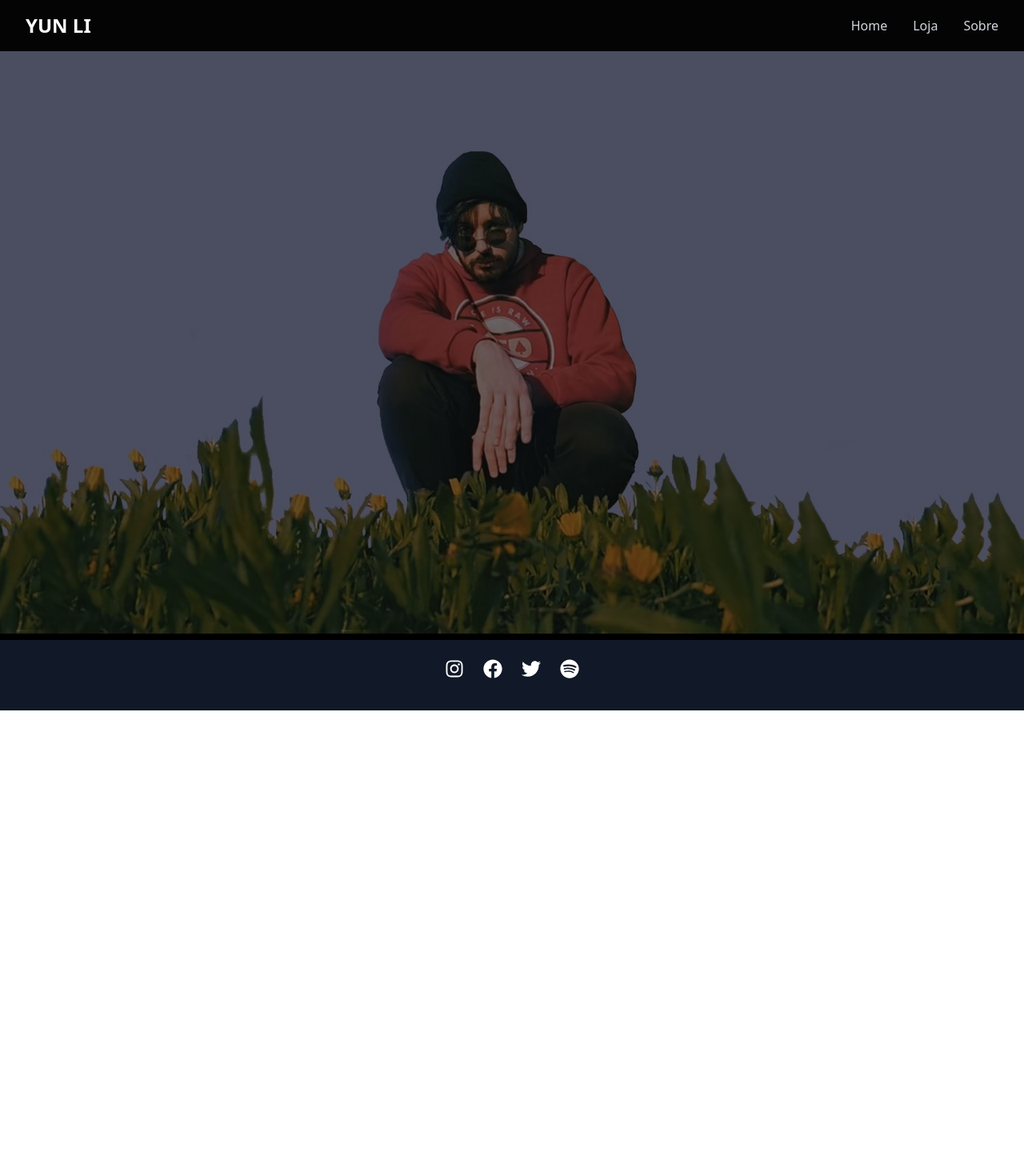
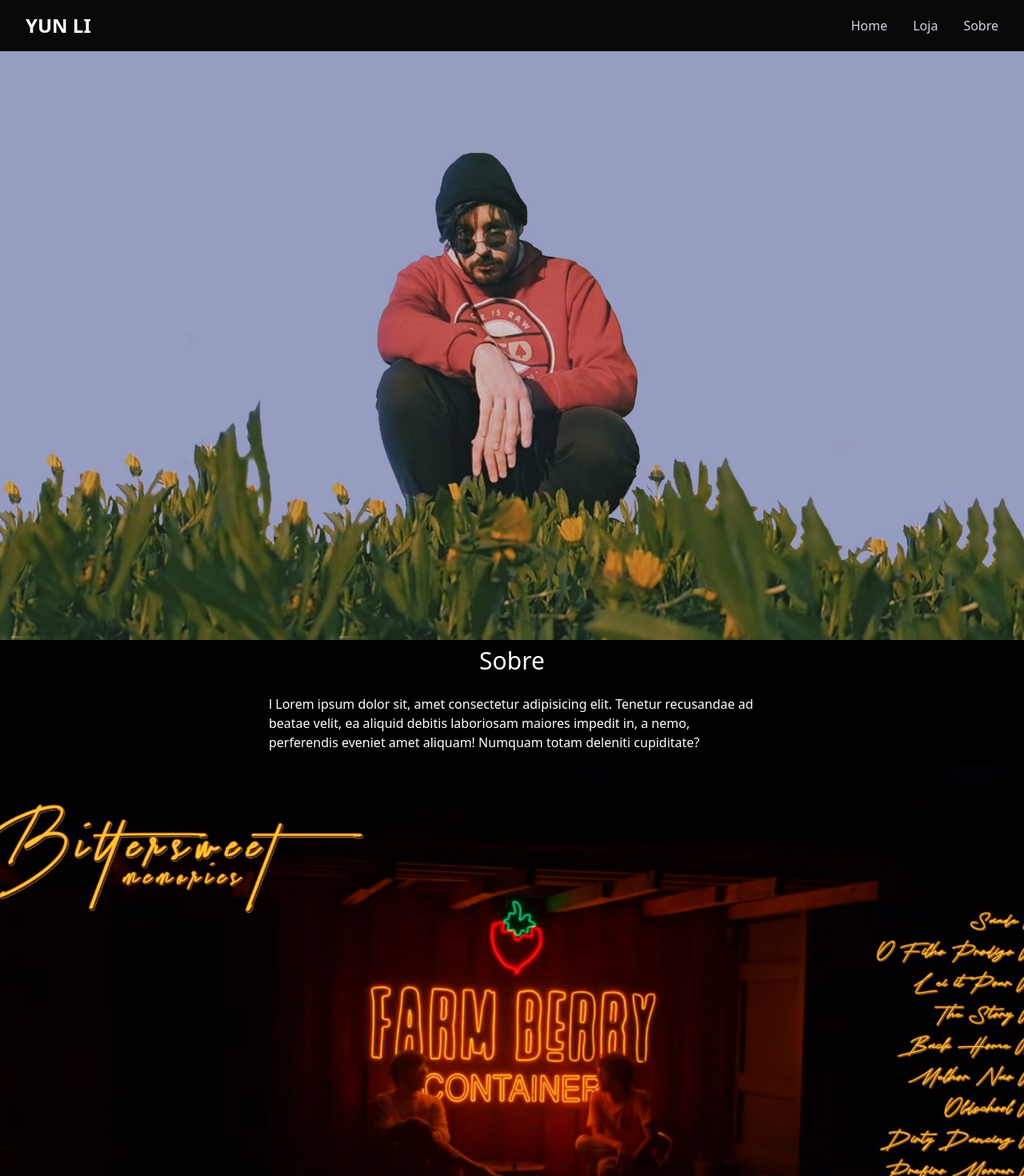
Before and after one commit to Wkyouma/Yun-Li-page, a React (Vite) app: page /About in a window 1280 px wide. Shown: the top 1470 px of the page at 80% size. Before the commit the page ends 888 px from the top, so only its background shows below. Built offline with nearby package versions, Linux system fonts and the light colour scheme; a web font is replaced by a local one.

Commit message:
loja e sobre

```diff
--- a/src/Json/Tracks.json
+++ b/src/Json/Tracks.json
@@ -4,6 +4,8 @@
         "titulo": "Validation",
         "artista": "YUNG LIXO",
         "ano": 2022,
+        "documentario": "https://www.youtube.com/embed/isYTbfw7Sfg",
+
         "musicas": [
             {
                 "id": 101,
@@ -78,6 +80,7 @@
         "titulo": "Bittersweet Memories",
         "artista": "YUNG LIXO",
         "ano": 2023,
+        "documentario":"https://www.youtube.com/embed/j2hjqXYbD6A",
         "musicas": [
             {
                 "id": 201,
@@ -151,8 +154,9 @@
     {
         "id": 3,
         "titulo": "13 Lentes de um final feliz",
-        "artista": "Artista Desconhecido",
-        "ano": "Desconhecido",
+        "artista": "YUNG LIXO",
+        "ano": "2024",
+        "documentario":"https://www.youtube.com/embed/6diMpCgmdEE",
         "musicas": [
             {
                 "id": 301,
--- a/src/Routes.jsx
+++ b/src/Routes.jsx
@@ -6,6 +6,7 @@ import Nav from './componentes/Nav'
 import Album from './pages/Album/index';
 import Sobre from './pages/Sobre/index'
 import Footer from './componentes/footer'
+import Loja from './pages/Loja/index'
 function App() {
   return (
     <BrowserRouter>
@@ -13,7 +14,7 @@ function App() {
       <Routes>
         <Route path='/' element={<Home></Home>}></Route>
         <Route path='/About' element={<Sobre></Sobre>}></Route>
-        <Route path='/Loja' element={<Sobre></Sobre>}></Route>
+        <Route path='/Loja' element={<Loja></Loja>}></Route>
         <Route path='*' element={<NotFound></NotFound>}></Route>
         <Route path="/album/:id" element={<Album />} />
       </Routes>
--- /dev/null
+++ b/src/componentes/Cards/index.jsx
@@ -0,0 +1,30 @@
+const Cards = ({ background }) => {
+  const url = background;
+  return (
+    <>
+      <div className="grid w-72 m-2 ">
+        <div className="group relative items-center justify-center overflow-hidden cursor-pointer rounded-md">
+          <div className="h-96 w-72">
+            <img
+              className="h-full w-full object-cover group-hover:rotate-3 group-hover:scale-125 transition-transform"
+              src={url}
+              alt="teste"
+            />
+          </div>
+          <div className="absolute inset-0 bg-gradient-to-b from-transparent via-transparent to-black group-hover:from-black/70 group-hover:via-black/60 group-hover:to-black/70"></div>
+          <div className="absolute inset-0 flex flex-col items-center justify-center px-9 text-center translate-y-[59%] group-hover:translate-y-0 transition-all">
+            <h1 className="text-3xl font-bold text-white">teste</h1>
+            <p className="text-white text-lg italic mb-3">
+              Lorem, ipsum dolor sit amet consectetur adipisicing e
+            </p>
+            <button className="rounded-full bg-neutral-900 py-2 px-3.5 text-sm capitalize text-white hover:bg-slate-600">
+              veja mais
+            </button>
+          </div>
+        </div>
+      </div>
+    </>
+  );
+};
+
+export default Cards;
--- a/src/componentes/carrossel/index.jsx
+++ b/src/componentes/carrossel/index.jsx
@@ -59,8 +59,6 @@ const Carousel = () => {
                                 className="w-full h-[400px] object-cover rounded-lg transform
                                          transition-transform duration-500 group-hover:scale-105"
                             />
-
-                            {/* Overlay com texto */}
                             <div className="absolute inset-0 bg-gradient-to-t from-black/80 via-black/50
                                           to-transparent opacity-0 group-hover:opacity-100 transition-opacity
                                           duration-300 flex flex-col justify-end p-6 rounded-lg">
--- a/src/pages/Album/index.jsx
+++ b/src/pages/Album/index.jsx
@@ -13,9 +13,9 @@ const Album = () => {
 
     const getAlbumColors = (albumId) => {
         const colors = {
-            1: { back: album1, text: "text-green-300", accent: "text-green-500", hover: "hover:text-green-400", butao:"bg-green-400" },
-            2: { back: album2, text: "text-blue-300", accent: "text-blue-500", hover: "hover:text-blue-400", butao:"bg-blue-400" },
-            3: { back: album3, text: "text-pink-300", accent: "text-pink-500", hover: "hover:text-pink-400", butao:"bg-pink-400" },
+            1: { back: album1, text: "text-green-300", accent: "text-green-500", hover: "hover:text-green-400", butao:"bg-green-400", Video:"border-green-500" },
+            2: { back: album2, text: "text-blue-300", accent: "text-blue-500", hover: "hover:text-blue-400", butao:"bg-blue-400", Video:"border-blue-500" },
+            3: { back: album3, text: "text-pink-300", accent: "text-pink-500", hover: "hover:text-pink-400", butao:"bg-pink-400" , Video:"border-pink-500"},
             4: { back: "bg-pink-400", text: "text-pink-300", accent: "text-pink-500", hover: "hover:text-pink-400" }
         };
         return colors[albumId] || colors[1];
@@ -46,6 +46,8 @@ const Album = () => {
                         </h1>
                         <div className="flex items-center gap-4 text-gray-400">
                             <span className="text-lg md:text-xl">{album.artista}</span>
+                            <span>-</span>
+                            <span className="text-lg md:text-xl">{album.ano}</span>
                         </div>
                     </div>
                 </div>
@@ -72,6 +74,21 @@ const Album = () => {
                         </motion.li>
                     ))}
                     </ul>
+
+                </div>
+
+                <div className="video_container flex justify-center items-center min-h-screen py-10">
+                    <div className="relative w-full max-w-4xl aspect-video rounded-lg overflow-hidden shadow-lg border-4 border-gray-800">
+                        <iframe
+                            src={`${album.documentario}`}
+                            className="w-full h-full transition-transform duration-300 transform "
+                            title="Documentário"
+                            allow="accelerometer; autoplay; clipboard-write; encrypted-media; gyroscope; picture-in-picture"
+                            allowFullScreen
+                            loading="lazy"
+                        ></iframe>
+
+                    </div>
                 </div>
             </div>
         </motion.div>
--- a/src/pages/Home/index.jsx
+++ b/src/pages/Home/index.jsx
@@ -6,7 +6,7 @@ const Home = () => {
         <div className="relative bg-gradient-to-r from-slate-800  to-black">
             <Section
                 title="Validation"
-                subtitle="teste | teste"
+                subtitle="Hakuro | YunLi"
                 bgImage="/Galeria/teste.jpg"
                 borderColor="border-green-500"
                 buttonColor="bg-green-600"
@@ -34,15 +34,7 @@ const Home = () => {
                 albumId={3}
             />
 
-             {/* Seção do Carrossel */}
-             <div className="bg-transparent py-16">
-                <div className="max-w-7xl mx-auto px-4">
-                    <h2 className="text-4xl font-bold text-white text-center mb-12">
-                        Destaques
-                    </h2>
-                    <Carousel />
-                </div>
-            </div>
+
         </div>
     );
 }
--- /dev/null
+++ b/src/pages/Loja/index.jsx
@@ -0,0 +1,33 @@
+import Cards from "../../componentes/Cards";
+import Carousel from "../../componentes/carrossel";
+
+const Loja = () => {
+  return (
+    <div className="bg-gradient-to-t from-slate-700 to-black h-auto">
+      {/* Seção do Carrossel */}
+      <div className="bg-transparent py-16">
+        <div className="mx-auto px-4">
+          <Carousel />
+        </div>
+      </div>
+
+      {/* Seção do Conteúdo */}
+      <div className="flex flex-col items-center ">
+        <h1 className="text-4xl md:text-5xl text-center text-white mb-5">Loja</h1>
+        {/* Seção do Conteiner dos cards */}
+        <div className="grid grid-cols-1 sm:grid-cols-2 md:grid-cols-3 lg:grid-cols-4 gap-5">
+          <Cards background="./Galeria/teste.jpg" />
+          <Cards background="./Galeria/teste2.jpg" />
+          <Cards background="./Galeria/teste3.jpg" />
+          <Cards background="./Galeria/foto.jpg" />
+          <Cards background="./Galeria/foto.jpg" />
+          <Cards background="./Galeria/foto.jpg" />
+          <Cards background="./Galeria/foto.jpg" />
+          <Cards background="./Galeria/foto.jpg" />
+        </div>
+      </div>
+    </div>
+  );
+};
+
+export default Loja;
--- a/src/pages/Sobre/index.jsx
+++ b/src/pages/Sobre/index.jsx
@@ -1,15 +1,30 @@
 import { motion } from "framer-motion";
-import Section from "../../componentes/Section";
+
 const Sobre = () => {
   return (
-  <div className={`relative h-screen bg-fixed bg-center bg-cover bg-no-repeat border-b-8 border-black`}
-    style={{ backgroundImage: "url(./Galeria/teste8.jpg)" }}>
-    <div className="absolute inset-0 bg-black/50">
-       <div className="pt-20 min-h-screen flex flex-col items-center justify-center text-white text-center px-4">
-       </div>
+    <div className="">
+
+      <div
+        className="h-screen w-full bg-cover bg-center"
+        style={{ backgroundImage: "url('/Galeria/teste8.jpg')",
+          backgroundAttachment: "fixed"
+         }}
+      ></div>
+      <div className="flex flex-col items-center  bg-black text-white ">
+        <h1 className=" m-2 text-3xl">Sobre</h1>
+        <div className="flex justify-center">
+          <p className="p-4 w-2/4">
+          l Lorem ipsum dolor sit, amet consectetur adipisicing elit. Tenetur recusandae ad beatae velit, ea aliquid debitis laboriosam maiores impedit in, a nemo, perferendis eveniet amet aliquam! Numquam totam deleniti cupiditate?
+          </p>
+        </div>
+      </div>
+      <div
+        className="h-screen w-full bg-cover bg-center"
+        style={{ backgroundImage: "url('/Galeria/album2.jpg')",
+          backgroundAttachment: "fixed"
+         }}
+      ></div>
     </div>
-    </div>
-
   );
 };
 
```
